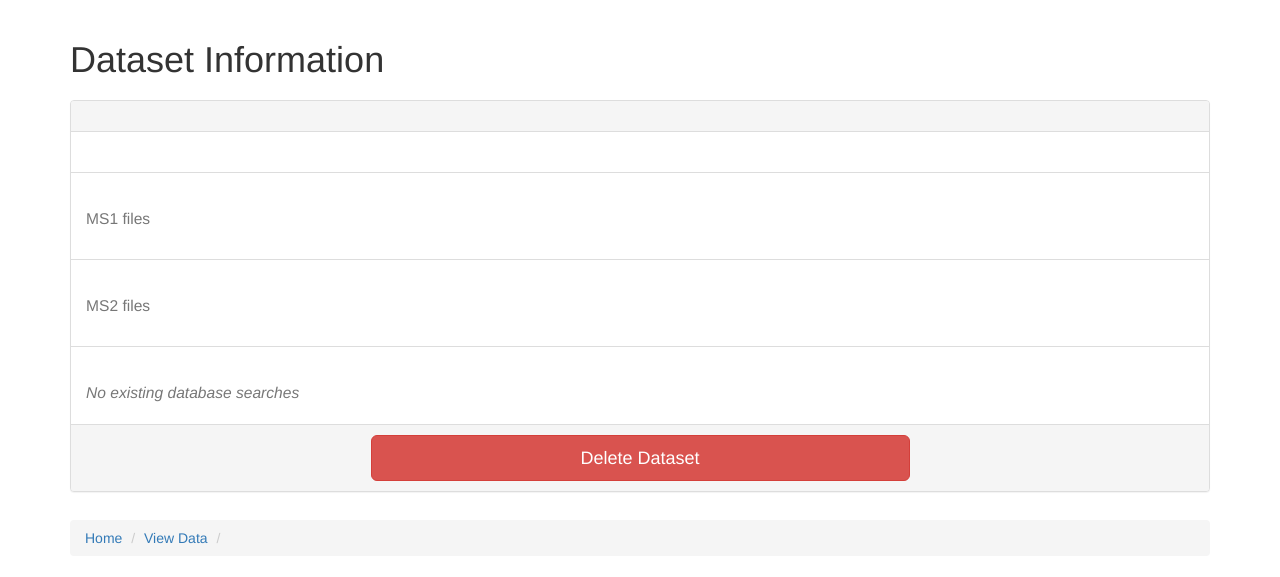
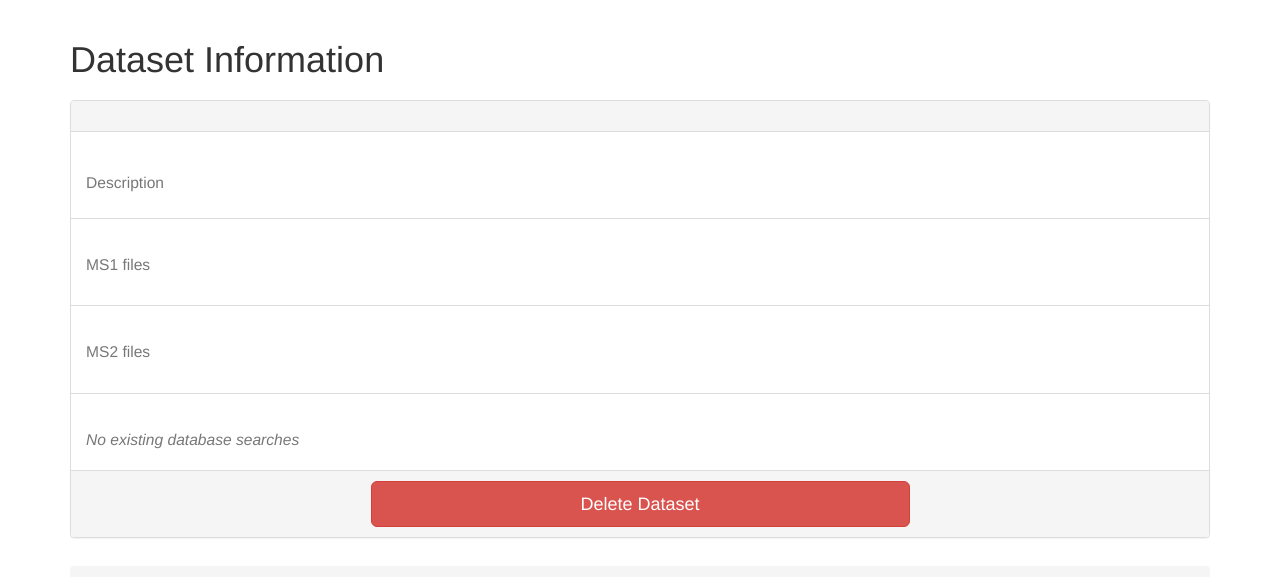
Before and after one commit to sandipchatterjee/biome, a Flask app: template biome/templates/data/dataset.html in a window 1280 px wide. Shown: the part 52-629 px from the top of the page. Run offline with Flask 2, Linux system fonts and the light colour scheme; the template is opened without the code that fills it, so the values that code supplies are empty; parts of the project's set-up code (start-up, migrations or seed data) failed here and were passed over; some libraries are stand-ins or nearby versions.

Commit message:
minor template updates

```diff
--- a/biome/templates/404.html
+++ b/biome/templates/404.html
@@ -1,4 +1,5 @@
 {% extends "base.html" %}
+{% set active_page = None %}
 
 {% block title %} - not found{% endblock %}
 
--- a/biome/templates/data/dataset.html
+++ b/biome/templates/data/dataset.html
@@ -11,6 +11,7 @@
 <div class="panel panel-default">
     <div class="panel-heading"><h4>{{ current_dataset.name }}</h4></div>
     <div class="panel-body">
+        <h3><small>Description</small></h3>
         <p><em>{{ current_dataset.description }}</em></p>
     </div>
     <ul class="list-group">
```
